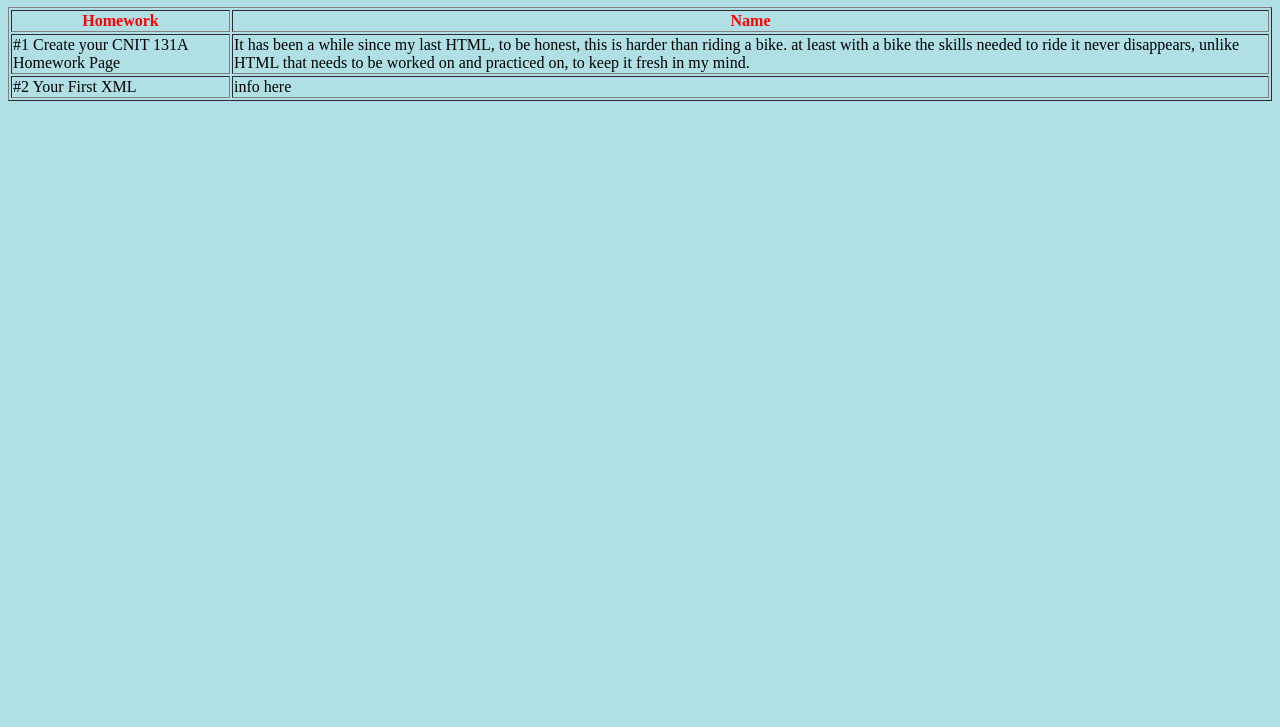
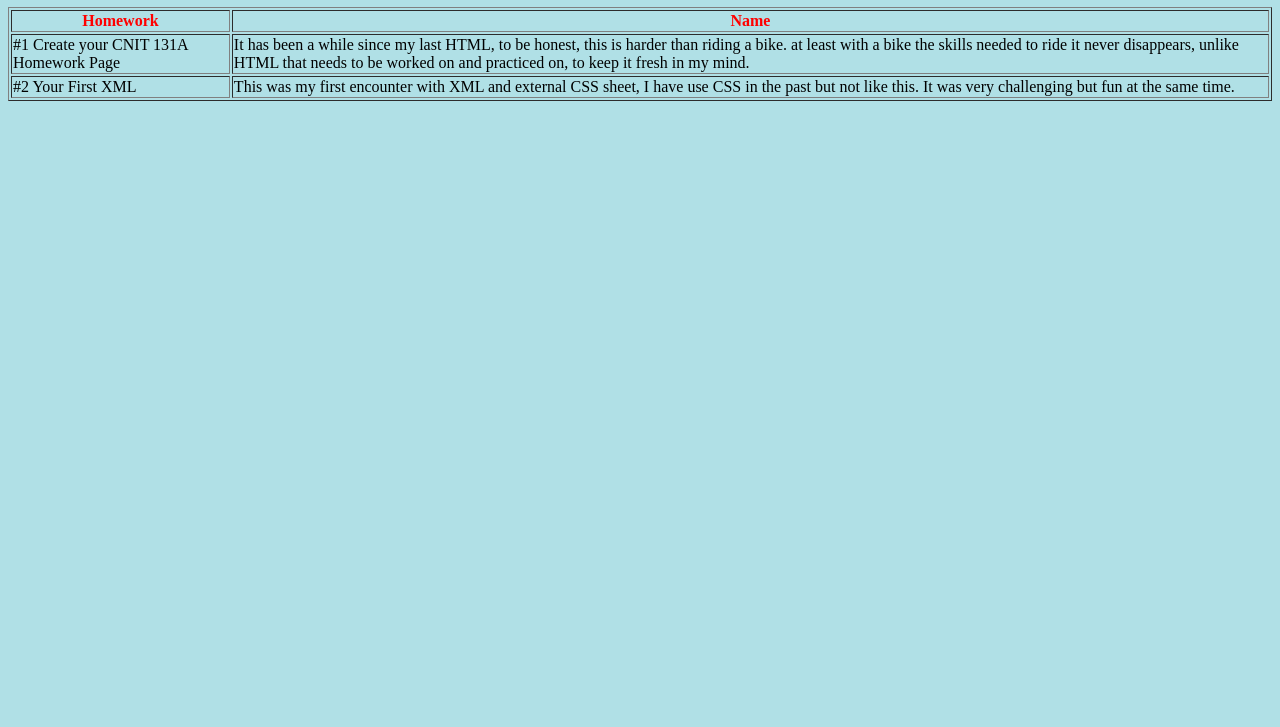
Before and after one commit to rmallari/rmallari.github.io, a plain HTML site: page index.html in a window 1280 px wide. Shown: the part 73-800 px from the top of the page. Drawn offline with Linux system fonts and the light colour scheme.

Commit message:
Update index.html

```diff
--- a/index.html
+++ b/index.html
@@ -21,7 +21,7 @@
 <td>#1 Create your CNIT 131A Homework Page</td><td>It has been a while since my last HTML, to be honest, this is harder than riding a bike. at least with a bike the skills needed to ride it never disappears, unlike HTML that needs to be worked on and practiced on, to keep it fresh in my mind.</td>
 </tr>
 <tr>
-<td>#2 Your First XML</td><td>info here</td>
+<td>#2 Your First XML</td><td>This was my first encounter with XML and external CSS sheet, I have use CSS in the past but not like this. It was very challenging but fun at the same time.</td>
 </tr>
 </table>
     </body
```
